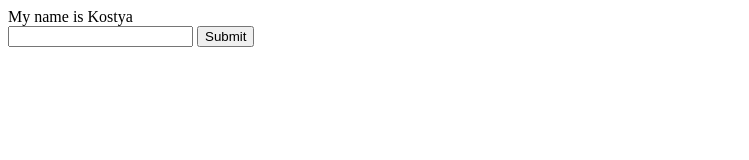
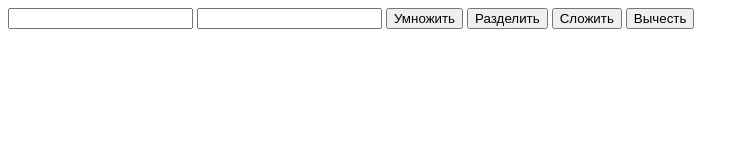
Before and after one commit to defaultiks/firstapp, a plain HTML site: page index.html in a window 1280 px wide. Shown: the whole page, without its empty margins (0-749 px from the left). Drawn offline with Linux system fonts and the light colour scheme.

Commit message:
Update index.html

```diff
--- a/index.html
+++ b/index.html
@@ -5,10 +5,19 @@
     <title>Document</title>
 </head>
 <body>
-      <div id="one"> My name is Kostya</div>
+<!--       <div id="one"> My name is Kostya</div>
     <input type="text" id="text">
     <button id="check-in">Submit</button>
-    <div id="out"></div>
+    <div id="out"></div> -->
+    <input type="text" id="firstNumber">
+    <input type="text" id="secondNumber">
+    <!-- <div id="out"></div> -->
+    <!-- <button id="check-in">Submit</button> -->
+    <button onclick="multiply()">Умножить</button>
+    <button onclick="divide()">Разделить</button>
+    <button onclick="add()">Сложить</button>
+    <button onclick="subtract()">Вычесть</button>
+    <div id="result"></div>
     <script src="script.js">
     </script>
 </body>
```
